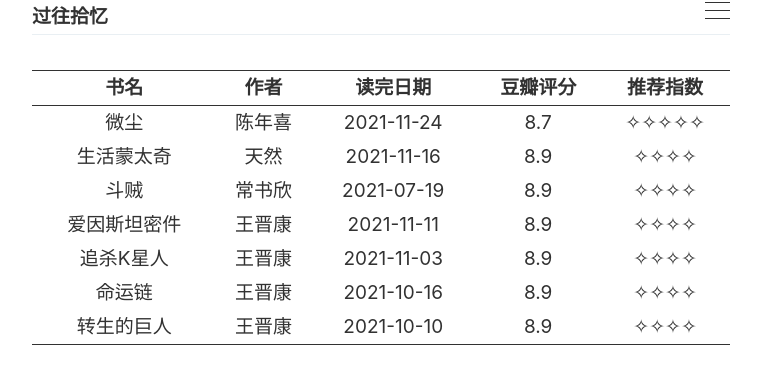
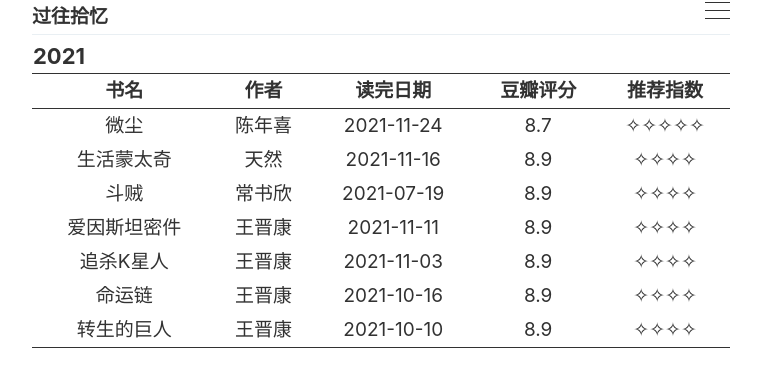
Before and after one commit to SWHL/SWHL.github.io, a Jekyll site: the page built from _pages/books.md, in a window 1280 px wide. Shown: the top 387 px of the page, without its empty margins (259-1020 px from the left). Built offline with Jekyll 4.4.1, drawn with Linux system fonts in a browser that asks for light colours.

Commit message:
update files

```diff
--- a/_pages/books.md
+++ b/_pages/books.md
@@ -2,11 +2,11 @@
 layout: page
 
 ---
-<table style="width:100%; height:100%; margin: 0 auto;text-align:center;border-bottom:1px solid;">
+<table style="line-height:32px;width:100%; height:100%; margin: 0 auto;text-align:center;border-bottom:1px solid;">
     <thead>
-		<!-- <tr>
+		<tr>
 			<th colspan="5" style="text-align:left;font-size:22px;">2021</th>
-		</tr> -->
+		</tr>
         <tr style="border-bottom:1px solid; border-top:1px solid;">
     　       <th>书名</th>
              <th>作者</th>
--- a/_sass/components/_content.scss
+++ b/_sass/components/_content.scss
@@ -11,4 +11,6 @@
       color: $color-brand;
     }
   }
+
+  line-height: 1px;
 }
```
